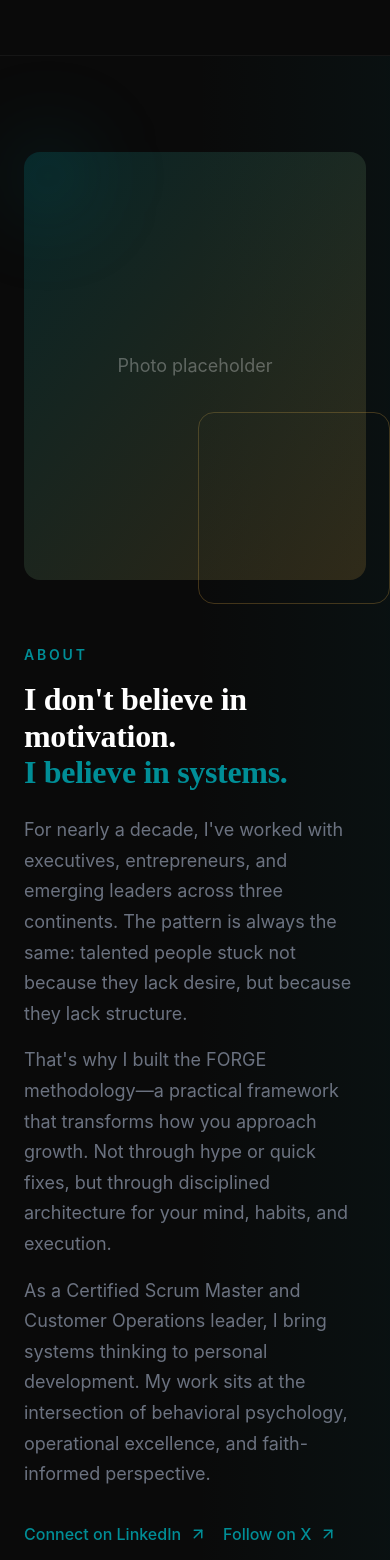
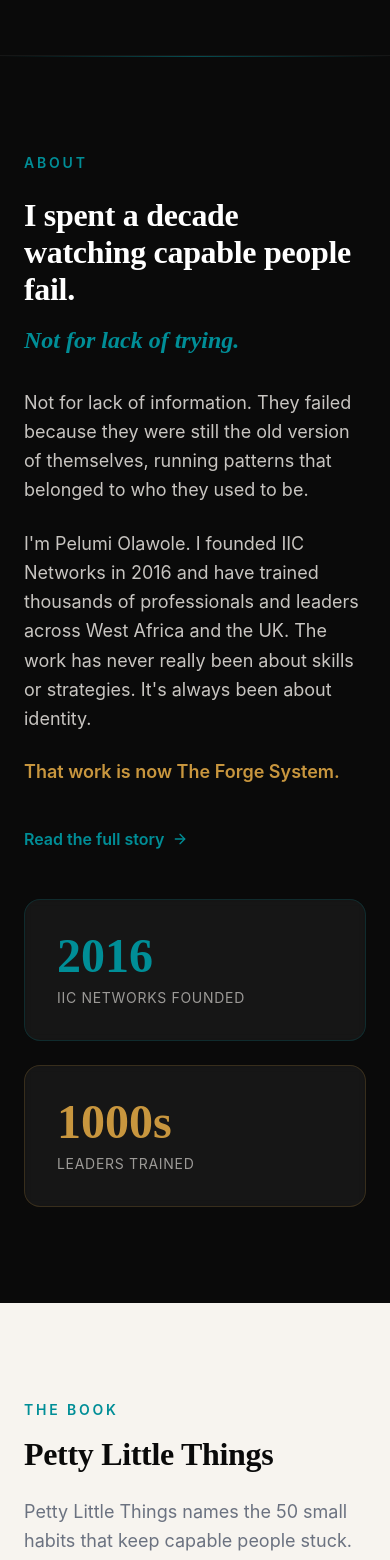
Before and after one commit to pelumiolawole/The-Forge-Website, a Next.js app: page / in a window 390 px wide. Shown: the part 1080-2640 px from the top of the page. Built offline with nearby package versions, Linux system fonts and the light colour scheme; no server answers.

Commit message:
fix: about copy, podcast RSS parsing, testimonials, Spotify link

```diff
--- a/src/app/api/podcast/route.ts
+++ b/src/app/api/podcast/route.ts
@@ -1,5 +1,14 @@
 import { NextResponse } from "next/server";
 import { parseStringPromise } from "xml2js";
+
+// Strip CDATA wrappers
+function stripCDATA(text: string): string {
+  if (!text) return "";
+  return text
+    .replace(/<!\[CDATA\[/g, '')
+    .replace(/\]\]>/g, '')
+    .trim();
+}
 
 export async function GET() {
   try {
@@ -23,8 +32,8 @@
     const items = Array.isArray(channel.item) ? channel.item : [channel.item];
 
     const episodes = items.slice(0, 5).map((item: any) => ({
-      title: item.title,
-      description: item.description,
+      title: stripCDATA(item.title),
+      description: stripCDATA(item.description),
       pubDate: item.pubDate,
       link: item.link,
       enclosure: item.enclosure ? {
@@ -33,14 +42,15 @@
         length: item.enclosure.length
       } : null,
       duration: item["itunes:duration"] || null,
+      // Episode-level image takes priority over show-level
       image: item["itunes:image"]?.href || channel["itunes:image"]?.href || null
     }));
 
     return NextResponse.json({
       success: true,
       podcast: {
-        title: channel.title,
-        description: channel.description,
+        title: stripCDATA(channel.title),
+        description: stripCDATA(channel.description),
         image: channel["itunes:image"]?.href,
         author: channel["itunes:author"],
         episodes
--- a/src/components/landing/genesis/AboutPreview.tsx
+++ b/src/components/landing/genesis/AboutPreview.tsx
@@ -1,76 +1,83 @@
 "use client";
 
-import Image from "next/image";
-import { ArrowUpRight } from "lucide-react";
+import { motion } from "framer-motion";
+import { ArrowRight } from "lucide-react";
+import Link from "next/link";
 
 export function AboutPreview() {
   return (
     <section id="about" className="py-24 bg-[#0A0A0A] relative overflow-hidden">
-      {/* Background accent */}
-      <div className="absolute top-0 right-0 w-1/2 h-full bg-gradient-to-l from-[#008E97]/5 to-transparent" />
+      {/* Subtle gradient accent */}
+      <div className="absolute top-0 left-0 w-full h-px bg-gradient-to-r from-transparent via-[#008E97]/50 to-transparent" />
 
-      <div className="max-w-6xl mx-auto px-6 lg:px-8 relative z-10">
-        <div className="grid lg:grid-cols-2 gap-16 items-center">
-          {/* Image side */}
-          <div className="relative">
-            <div className="aspect-[4/5] rounded-2xl overflow-hidden bg-gradient-to-br from-[#008E97]/20 to-[#C8963E]/20">
-              {/* Placeholder for Pelumi's image */}
-              <div className="w-full h-full flex items-center justify-center text-white/30">
-                <span className="text-lg">Photo placeholder</span>
-              </div>
-            </div>
-            {/* Decorative element */}
-            <div className="absolute -bottom-6 -right-6 w-48 h-48 border border-[#C8963E]/30 rounded-2xl -z-10" />
-            <div className="absolute -top-6 -left-6 w-24 h-24 bg-[#008E97]/10 rounded-full blur-2xl" />
-          </div>
+      <div className="max-w-6xl mx-auto px-6 lg:px-8">
+        <div className="grid lg:grid-cols-12 gap-12 items-center">
+          {/* Content */}
+          <div className="lg:col-span-8">
+            <motion.div
+              initial={{ opacity: 0, y: 20 }}
+              whileInView={{ opacity: 1, y: 0 }}
+              viewport={{ once: true }}
+              transition={{ duration: 0.6 }}
+            >
+              <div className="section-label mb-6 text-[#008E97]">About</div>
 
-          {/* Content side */}
-          <div>
-            <div className="section-label mb-4">About</div>
-            <h2 className="headline-lg text-white mb-6">
-              I don't believe in motivation.
-              <br />
-              <span className="text-[#008E97]">I believe in systems.</span>
+              <h2 className="headline-lg text-white mb-4">
+                I spent a decade watching capable people fail.
               </h2>
 
-            <div className="space-y-4 body-text">
+              <h3 className="text-2xl md:text-3xl font-['Fraunces'] text-[#008E97] mb-8 italic">
+                Not for lack of trying.
+              </h3>
+
+              <div className="space-y-6 text-[#F7F4EF]/80 text-lg leading-relaxed max-w-3xl">
                 <p>
-                For nearly a decade, I've worked with executives, entrepreneurs, and emerging
-                leaders across three continents. The pattern is always the same: talented people
-                stuck not because they lack desire, but because they lack structure.
+                  Not for lack of information. They failed because they were still the old version of themselves,
+                  running patterns that belonged to who they used to be.
                 </p>
+
                 <p>
-                That's why I built the FORGE methodology—a practical framework that transforms
-                how you approach growth. Not through hype or quick fixes, but through disciplined
-                architecture for your mind, habits, and execution.
+                  I'm Pelumi Olawole. I founded IIC Networks in 2016 and have trained thousands of professionals
+                  and leaders across West Africa and the UK. The work has never really been about skills or strategies.
+                  It's always been about identity.
                 </p>
-              <p>
-                As a Certified Scrum Master and Customer Operations leader, I bring systems thinking
-                to personal development. My work sits at the intersection of behavioral psychology,
-                operational excellence, and faith-informed perspective.
+
+                <p className="text-[#C8963E] font-semibold">
+                  That work is now The Forge System.
                 </p>
               </div>
 
-            <div className="mt-8 flex flex-wrap gap-4">
-              <a
-                href="https://www.linkedin.com/in/pelumiolawole/"
-                target="_blank"
-                rel="noopener noreferrer"
-                className="inline-flex items-center gap-2 text-[#008E97] hover:text-[#C8963E] transition-colors font-medium"
+              <div className="mt-10">
+                <Link
+                  href="/about"
+                  className="inline-flex items-center gap-2 text-[#008E97] font-semibold hover:text-[#C8963E] transition-colors group"
                 >
-                Connect on LinkedIn
-                <ArrowUpRight size={18} />
-              </a>
-              <a
-                href="https://twitter.com/pelumiolawole"
-                target="_blank"
-                rel="noopener noreferrer"
-                className="inline-flex items-center gap-2 text-[#008E97] hover:text-[#C8963E] transition-colors font-medium"
+                  Read the full story
+                  <ArrowRight className="w-4 h-4 group-hover:translate-x-1 transition-transform" />
+                </Link>
+              </div>
+            </motion.div>
+          </div>
+
+          {/* Stats/Visual Element */}
+          <div className="lg:col-span-4">
+            <motion.div
+              initial={{ opacity: 0, scale: 0.95 }}
+              whileInView={{ opacity: 1, scale: 1 }}
+              viewport={{ once: true }}
+              transition={{ duration: 0.6, delay: 0.2 }}
+              className="space-y-6"
             >
-                Follow on X
-                <ArrowUpRight size={18} />
-              </a>
+              <div className="bg-[#F7F4EF]/5 backdrop-blur-sm rounded-2xl p-8 border border-[#008E97]/20">
+                <div className="text-5xl font-['Fraunces'] font-bold text-[#008E97] mb-2">2016</div>
+                <div className="text-[#F7F4EF]/60 text-sm uppercase tracking-wider">IIC Networks Founded</div>
               </div>
+
+              <div className="bg-[#F7F4EF]/5 backdrop-blur-sm rounded-2xl p-8 border border-[#C8963E]/20">
+                <div className="text-5xl font-['Fraunces'] font-bold text-[#C8963E] mb-2">1000s</div>
+                <div className="text-[#F7F4EF]/60 text-sm uppercase tracking-wider">Leaders Trained</div>
+              </div>
+            </motion.div>
           </div>
         </div>
       </div>
```
Also changed, not shown: src/components/landing/podcast/PodcastSection.tsx (+48 -24 lines), src/components/landing/testimonials/TestimonialsMarquee.tsx (+58 -57 lines). Lines whose indentation alone changed are shown as unchanged.
